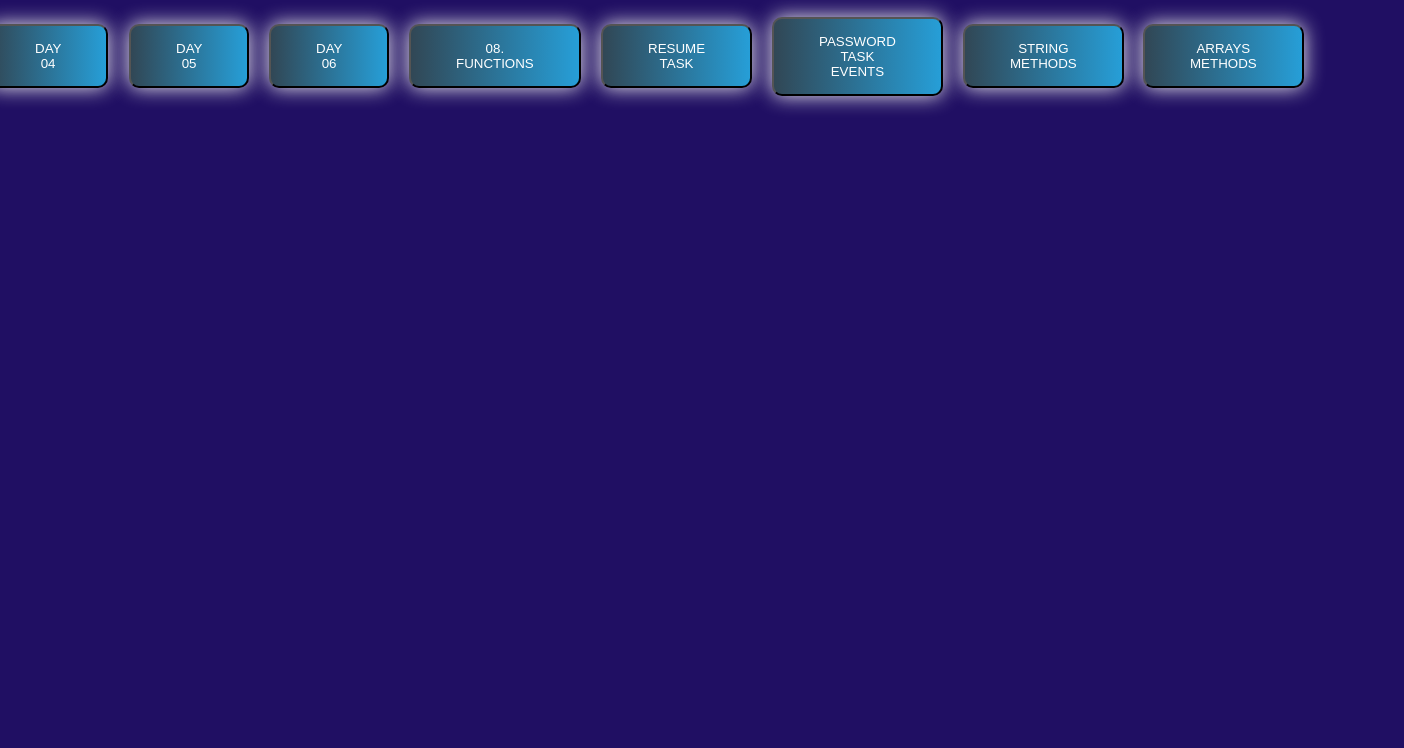
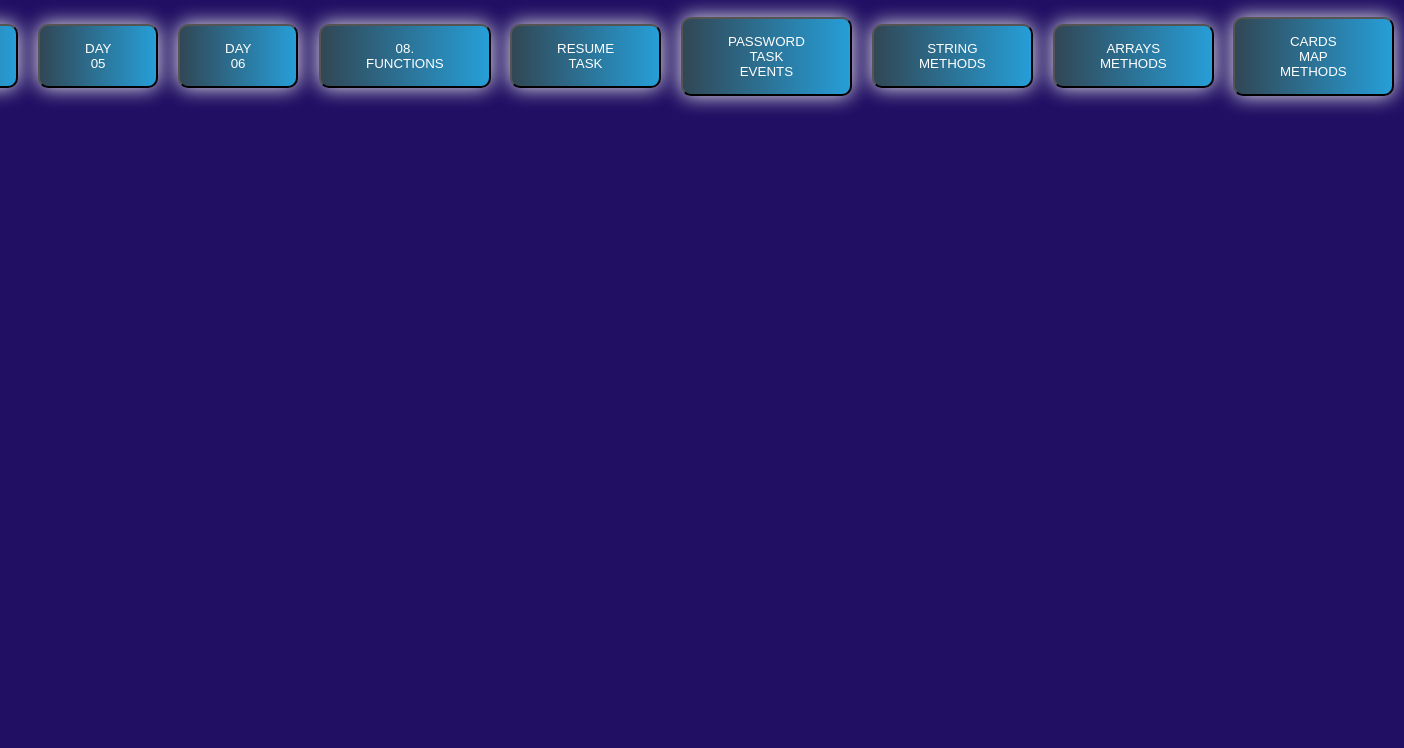
Before and after one commit to Manisha-athili/javaScript_10k, a plain HTML site: page index.html in a window 1280 px wide. Shown: the part 73-821 px from the top of the page, 1404 px wide, since content can reach past the window. Drawn offline with nearby package versions, Linux system fonts and the light colour scheme.

Commit message:
add map task

```diff
--- a/index.html
+++ b/index.html
@@ -63,7 +63,7 @@
     <a href="day14/task.html"><button class="button1 animate__animated animate__backInLeft animate__slow">Password task events</button></a>
     <a href="day15/stringMethodtask.html"><button class="button1 animate__animated animate__backInLeft animate__slow">String methods</button></a>
     <a href="day16/task.html"><button class="button1 animate__animated animate__backInLeft animate__slow">Arrays methods</button></a>
-
+    <a href="DAY19/cards.html"><button class="button1 animate__animated animate__backInLeft animate__slow">Cards Map methods</button></a>
   </div>
 
 </body>
```
